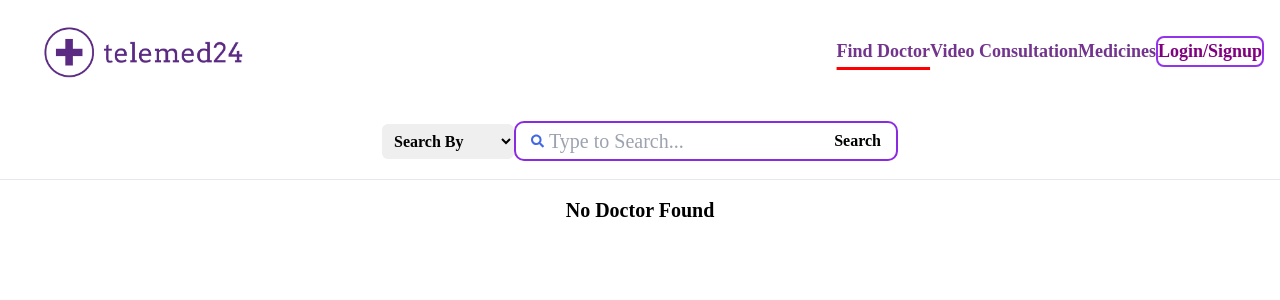
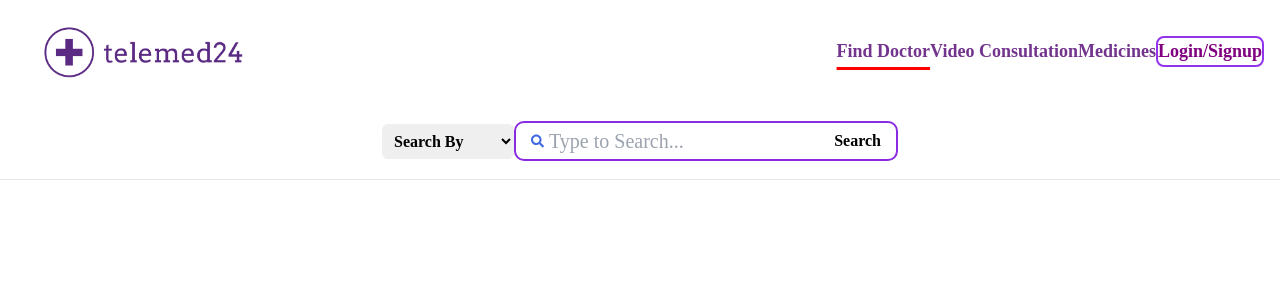
Before and after one commit to Jigyansh2468/MediConnect, a Next.js app: page /FindDoctor in a window 1280 px wide. Shown: the top 300 px of the page. Built offline with nearby package versions, Linux system fonts and the light colour scheme.

Commit message:
bookapt + searchbar

```diff
--- a/Components/SearchBar.js
+++ b/Components/SearchBar.js
@@ -16,6 +16,7 @@ const Searchbar = ({ setdoctor, setbookapt }) => {
     setResults([]);
     setbookapt(false);
   };
+  const [nodoc, setnodoc] = useState(false);
   const onInputChange = (e) => {
     const { name, value } = e.target;
     setInput({ ...input, [name]: value });
@@ -34,6 +35,9 @@ const Searchbar = ({ setdoctor, setbookapt }) => {
         .then((response) => {
           setResults(response.data);
           console.log(Results);
+          if (Results.length === 0) {
+            setnodoc(true);
+          }
         })
         .catch((error) => console.log(error));
     }
@@ -86,12 +90,9 @@ const Searchbar = ({ setdoctor, setbookapt }) => {
             <div className="results-container">
               <ul className="font-bold text-xl bg-gray w-screen px-10 text-center">
                 {
-                  Results.length === 0 ? (
-                    <div>No Doctor Found</div>
-                  ) : (
                   Results.map((result, i) => (
-                      <div key={i} className=" bg-purple-100 rounded-lg font-semibold my-4">
-                        <div className="flex justify-between  items-center p-5 gap-40">
+                    <div key={i} className="bg-purple-100 rounded-lg font-semibold my-4">
+                      <div className="flex justify-between items-center p-5 gap-40">
                         <Image src="/Profile.png" alt="Profile" height={100} width={100} className='rounded-full' />
                         <div>
                           <div className="text-2xl">{result.name}</div>
@@ -101,18 +102,22 @@ const Searchbar = ({ setdoctor, setbookapt }) => {
                         <button onClick={() => {
                           setdoctor(result);
                           setbookapt(true);
-                          }} className="bg-green-200 rounded-lg py-2 px-3 hover:bg-green-500 hover:text-white">
+                        }} className="bg-green-200 rounded-lg py-2 px-3 hover-bg-green-500 hover-text-white">
                           Book Appointment
                         </button>
                       </div>
-                      </div >
+                    </div>
                   ))
+                }{
+                  Results.length === 0 && nodoc === true && (
+                    <div>No Doctor Found</div>
                   )
-                }</ul>
+                }
+              </ul>
             </div>
           </div>
-        </div>
-      </div>
+        </div >
+      </div >
     </>
   );
 };
--- a/app/FindDoctor/page.js
+++ b/app/FindDoctor/page.js
@@ -17,13 +17,11 @@ const FindDoctor = () => {
     <>
       <div>
         <Navbar UserMode={authState.USER_MODE} />
-        <Searchbar setdoctor={setdoctor} setbookapt={setbookapt} />
-        {/* <BookAppointment doctor={doctor} /> */}
-        {/* {bookapt === true ? (
+
+        {bookapt === true ? (
           <BookAppointment doctor={doctor} />
-        ) : (
-          {< SearchList Results={Results} setdoctor={setdoctor} setbookapt={setbookapt} />  }
-        )} */}
+        ) : (<Searchbar setdoctor={setdoctor} setbookapt={setbookapt} />)
+        }
       </div>
     </>
   );
```
Lines whose indentation alone changed are shown as unchanged.
